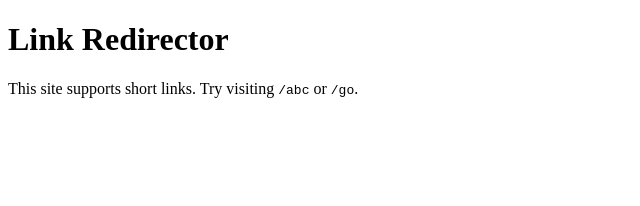
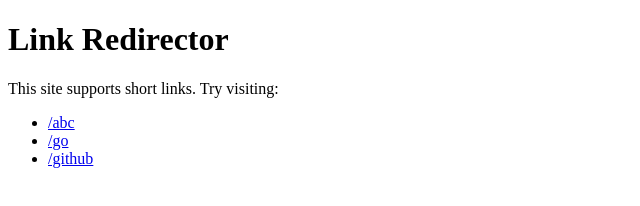
Before and after one commit to chenlee86/redir, a plain HTML site: page index.html in a window 1280 px wide. Shown: the whole page, without its empty margins (0-640 px from the left). Drawn offline with Linux system fonts and the light colour scheme.

Commit message:
Update index.html

```diff
--- a/index.html
+++ b/index.html
@@ -8,6 +8,11 @@
 </head>
 <body>
   <h1>Link Redirector</h1>
-  <p>This site supports short links. Try visiting <code>/abc</code> or <code>/go</code>.</p>
+  <p>This site supports short links. Try visiting:</p>
+  <ul>
+    <li><a href="/webssh">/abc</a></li>
+    <li><a href="/ping">/go</a></li>
+    <li><a href="/koyed">/github</a></li>
+  </ul>
 </body>
 </html>
```
